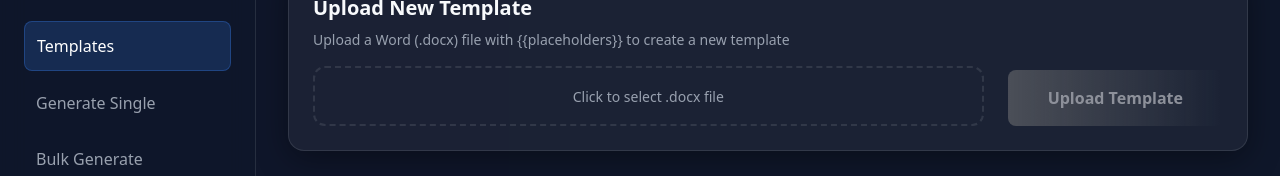
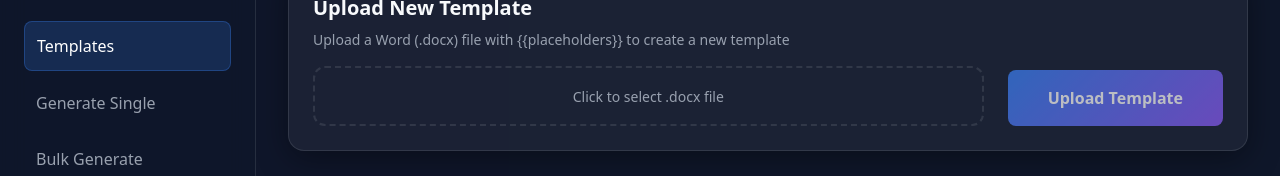
Before and after one commit to Adarsh-MG101/VerifyCert1, a Next.js app in the folder client/: page /dashboard/templates in a window 1280 px wide. Shown: the part 131-307 px from the top of the page. Built offline with nearby package versions, Linux system fonts and the light colour scheme; no server answers; sample sign-in values are in the browser's storage.

Commit message:
minor ui change

```diff
--- a/client/src/app/dashboard/templates/page.js
+++ b/client/src/app/dashboard/templates/page.js
@@ -105,10 +105,12 @@ export default function TemplatesPage() {
                 subtitle="Upload a Word (.docx) file with {{placeholders}} to create a new template"
                 className="mb-10"
             >
-                {showBuffer ? (
-                    <div className="flex flex-col items-center justify-center py-8 animate-pulse">
-                        <div className="w-12 h-12 border-4 border-primary border-t-transparent rounded-full animate-spin mb-4"></div>
-                        <p className="text-primary font-medium">Processing template structure...</p>
+                {loading || showBuffer ? (
+                    <div className="flex flex-col items-center justify-center py-8 animate-pulse text-center">
+                        <div className="w-12 h-12 border-4 border-primary border-t-transparent rounded-full animate-spin mb-4 shadow-lg shadow-primary/20"></div>
+                        <p className="text-primary font-medium">
+                            {loading ? 'Uploading & Analyzing Template...' : 'Finalizing structure...'}
+                        </p>
                     </div>
                 ) : (
                     <form onSubmit={handleUpload} className="flex flex-col md:flex-row gap-6 items-end mt-4">
--- a/client/src/app/globals.css
+++ b/client/src/app/globals.css
@@ -5,6 +5,7 @@
   --color-background: var(--color-bg);
   --color-foreground: var(--color-text);
   --color-primary: var(--color-primary);
+  --color-accent: var(--color-accent);
   --color-glass: var(--color-glass);
   --color-glass-border: var(--color-glass-border);
   --shadow-glass: var(--shadow-glass);
--- a/client/src/components/Button.js
+++ b/client/src/components/Button.js
@@ -3,13 +3,13 @@ import React from 'react';
 const Button = ({ children, onClick, type = "button", variant = "primary", className = "", disabled, ...props }) => {
     const baseStyles = "btn flex items-center justify-center";
     const variants = {
-        primary: "bg-linear-to-r from-primary to-accent border-none text-white",
+        primary: "bg-primary-gradient border-none text-white shadow-lg shadow-primary/20",
         outline: "btn-outline border border-primary text-primary hover:bg-primary/10",
         ghost: "bg-transparent hover:bg-white/5 border-none text-white",
-        danger: "bg-red-600 hover:bg-red-700 border-none text-white",
+        danger: "bg-red-600 hover:bg-red-700 border-none text-white shadow-lg shadow-red-900/20",
     };
 
-    const disabledStyles = "opacity-50 grayscale cursor-not-allowed pointer-events-none transform-none shadow-none";
+    const disabledStyles = "opacity-70 cursor-not-allowed pointer-events-none transform-none shadow-none";
 
     return (
         <button
```
